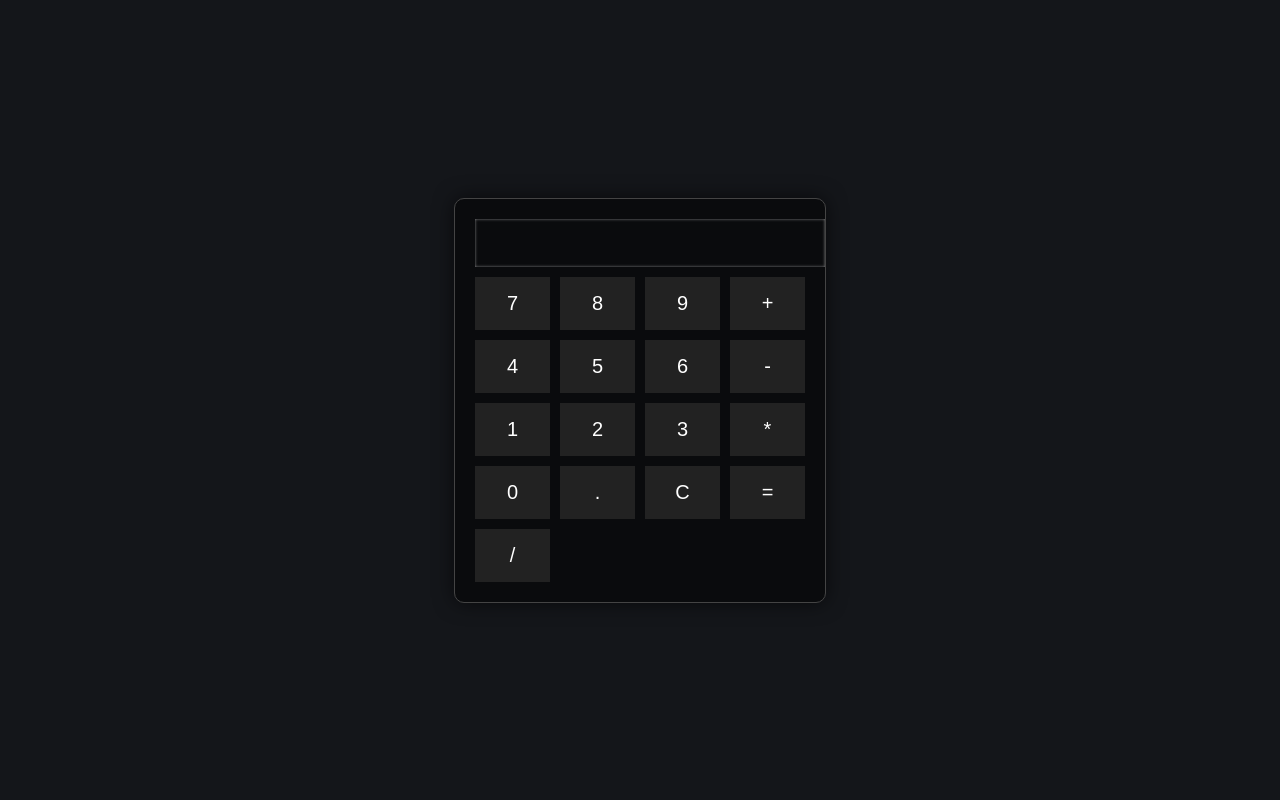
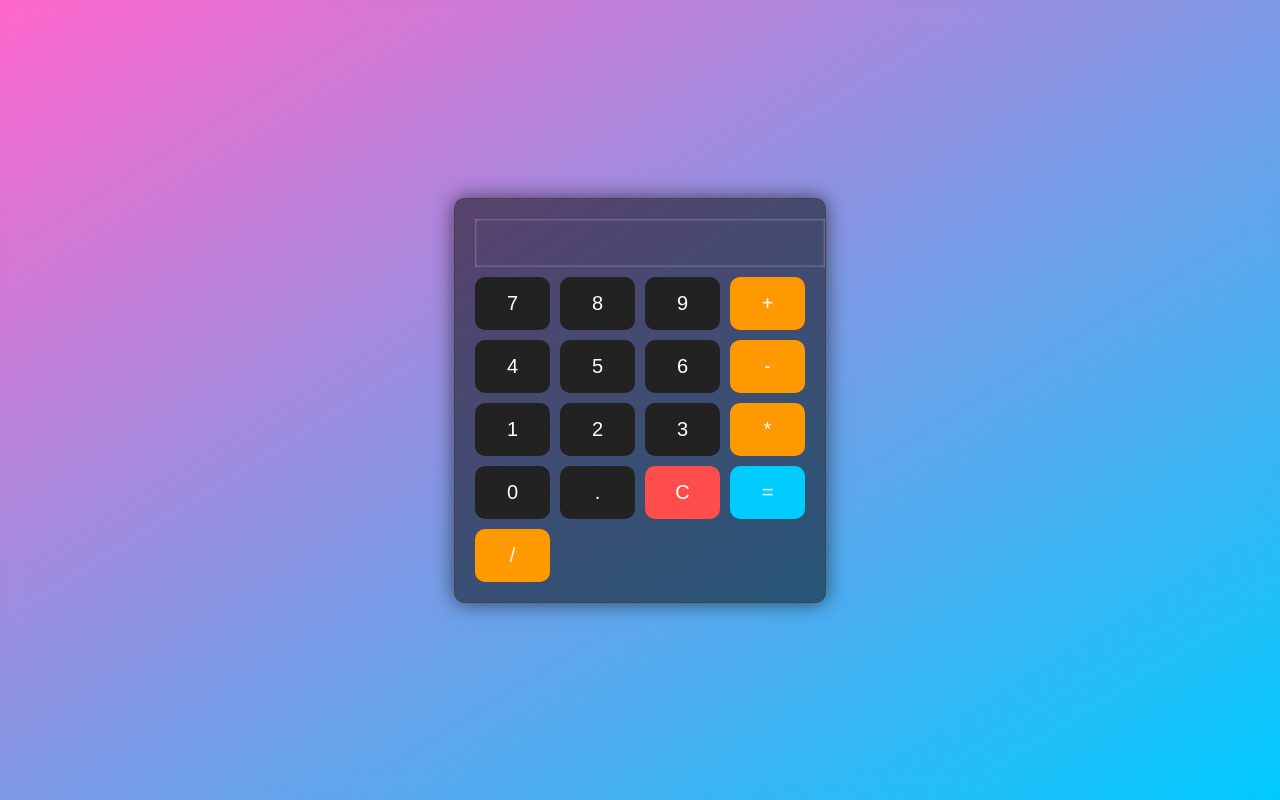
Before and after one commit to kaizen011/calculator, a plain HTML site: page index.html in a window 1280 px wide. Drawn offline with Linux system fonts and the light colour scheme.

Commit message:
Added new styling

```diff
--- a/index.html
+++ b/index.html
@@ -1,30 +1,30 @@
 <!DOCTYPE html>
 <html>
 <head>
-  <title>Simple Calculator</title>
+  <title>Colorful Calculator</title>
   <link rel="stylesheet" type="text/css" href="styles.css">
 </head>
 <body>
   <div class="calculator">
     <input type="text" id="display" disabled>
     <div class="buttons">
-      <button onclick="appendToDisplay('7')">7</button>
-      <button onclick="appendToDisplay('8')">8</button>
-      <button onclick="appendToDisplay('9')">9</button>
-      <button onclick="appendToDisplay('+')">+</button>
-      <button onclick="appendToDisplay('4')">4</button>
-      <button onclick="appendToDisplay('5')">5</button>
-      <button onclick="appendToDisplay('6')">6</button>
-      <button onclick="appendToDisplay('-')">-</button>
-      <button onclick="appendToDisplay('1')">1</button>
-      <button onclick="appendToDisplay('2')">2</button>
-      <button onclick="appendToDisplay('3')">3</button>
-      <button onclick="appendToDisplay('*')">*</button>
-      <button onclick="appendToDisplay('0')">0</button>
-      <button onclick="appendToDisplay('.')">.</button>
-      <button onclick="clearDisplay()">C</button>
-      <button onclick="calculateResult()">=</button>
-      <button onclick="appendToDisplay('/')">/</button>
+      <button class="number" onclick="appendToDisplay('7')">7</button>
+      <button class="number" onclick="appendToDisplay('8')">8</button>
+      <button class="number" onclick="appendToDisplay('9')">9</button>
+      <button class="operator" onclick="appendToDisplay('+')">+</button>
+      <button class="number" onclick="appendToDisplay('4')">4</button>
+      <button class="number" onclick="appendToDisplay('5')">5</button>
+      <button class="number" onclick="appendToDisplay('6')">6</button>
+      <button class="operator" onclick="appendToDisplay('-')">-</button>
+      <button class="number" onclick="appendToDisplay('1')">1</button>
+      <button class="number" onclick="appendToDisplay('2')">2</button>
+      <button class="number" onclick="appendToDisplay('3')">3</button>
+      <button class="operator" onclick="appendToDisplay('*')">*</button>
+      <button class="number" onclick="appendToDisplay('0')">0</button>
+      <button class="number" onclick="appendToDisplay('.')">.</button>
+      <button class="clear" onclick="clearDisplay()">C</button>
+      <button class="equals" onclick="calculateResult()">=</button>
+      <button class="operator" onclick="appendToDisplay('/')">/</button>
     </div>
   </div>
 
--- a/styles.css
+++ b/styles.css
@@ -1,14 +1,12 @@
 body {
   font-family: 'Segoe UI', Tahoma, Geneva, Verdana, sans-serif;
-    background-color: #14161A;
-    background-image: url('space.jpg');
-    background-repeat: no-repeat;
-    background-size: cover;
   display: flex;
   justify-content: center;
   align-items: center;
   height: 100vh;
   margin: 0;
+  background: linear-gradient(to bottom right, #ff66cc, #00ccff);
+  backdrop-filter: blur(10px); /* Add a blurry effect to the background */
 }
 
 .calculator {
@@ -46,33 +44,33 @@ body {
   color: #fff;
   cursor: pointer;
   transition: background-color 0.2s ease;
+  border-radius: 10px; /* Add rounded corners to buttons */
 }
 
+/* Colorful button styles */
 button:hover {
   background-color: #444;
+  transform: scale(1.1); /* Make the buttons slightly expand on hover */
 }
 
-
 button.operator {
-    background-color: #666;
+  background-color: #ff9900; /* Orange for operator buttons */
 }
 
 button.operator:hover {
-    background-color: #888;
+  background-color: #ffad33;
 }
 
-
 button.equals {
-    background-color: #00ccff;
+  background-color: #00ccff; /* Blue for equals button */
 }
 
 button.equals:hover {
   background-color: #00e6ff;
 }
 
-
 button.clear {
-    background-color: #ff4d4d;
+  background-color: #ff4d4d; /* Red for clear button */
 }
 
 button.clear:hover {
```
Lines whose indentation alone changed are shown as unchanged.
